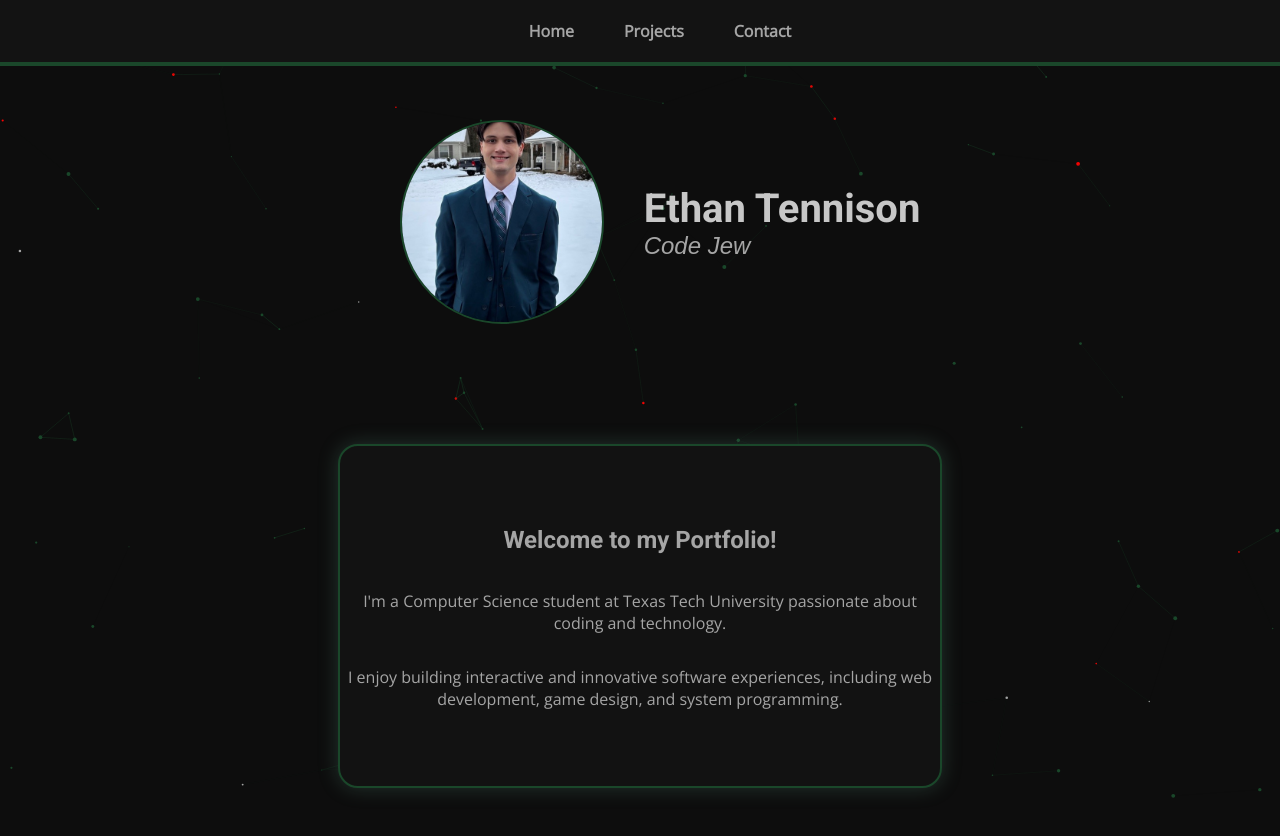
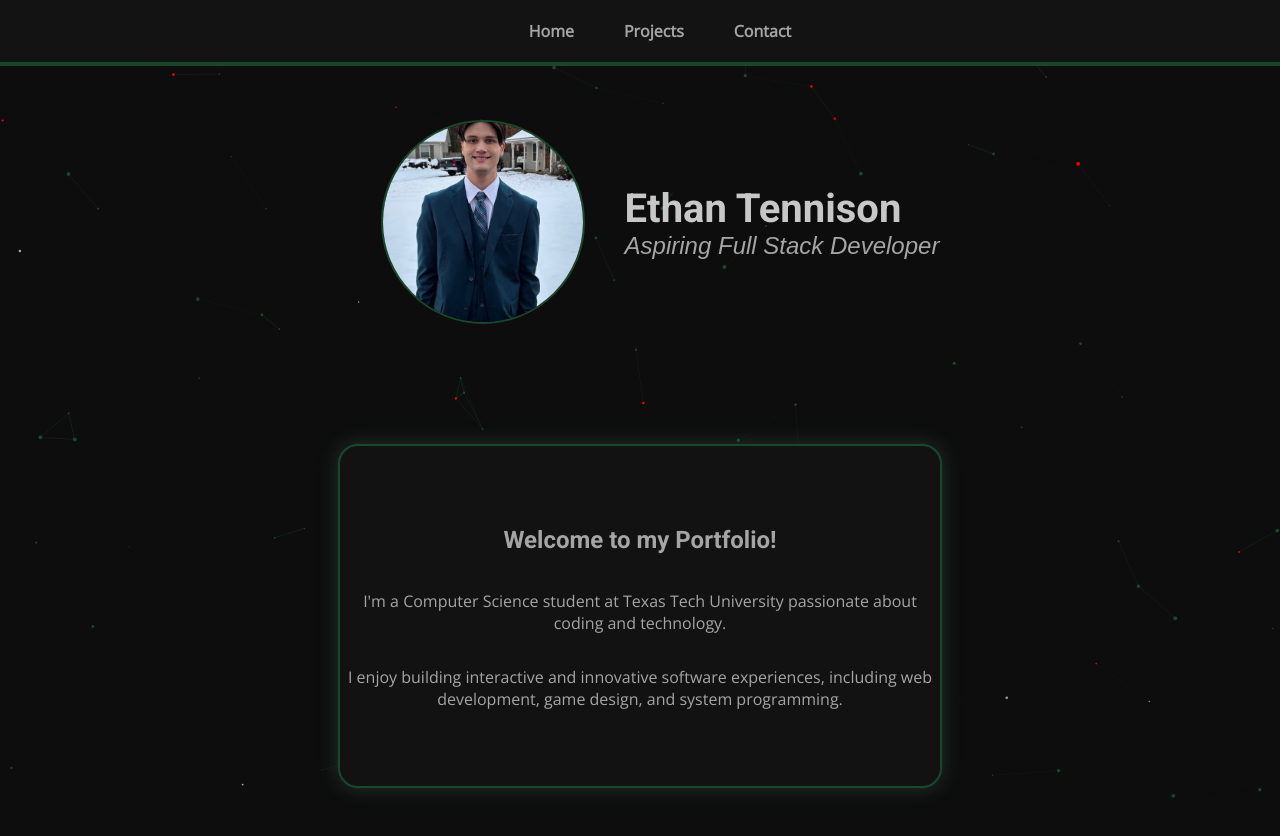
Before and after one commit to EthanTennison/portfolio, a website: page index.html in a window 1280 px wide. Shown: the top 836 px of the page. Drawn offline with nearby package versions, Linux system fonts and the light colour scheme.

Commit message:
Code Janitor -> Full Stack Developer

```diff
--- a/index.html
+++ b/index.html
@@ -24,7 +24,7 @@
       <img src="images/profile.jpg" alt="Profile Picture" class="profile-img">
       <div>
         <h1><strong>Ethan Tennison</strong></h1>
-        <h2>Code Jew</h2>
+        <h2>Aspiring Full Stack Developer</h2>
       </div>
     </div>
 
```
